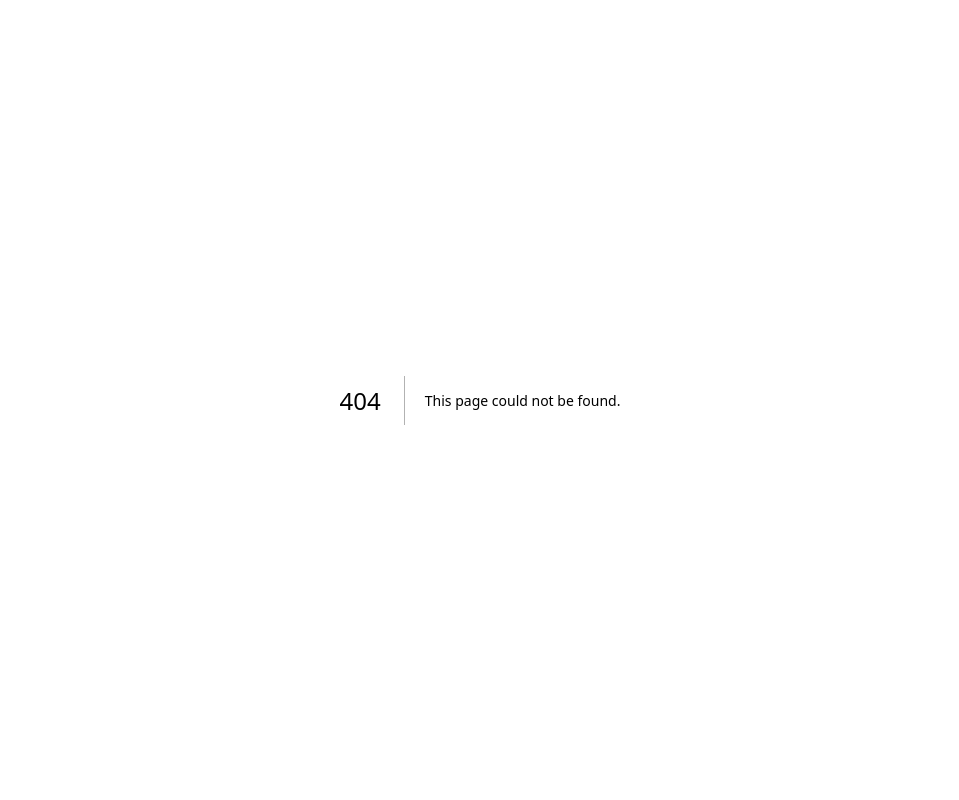
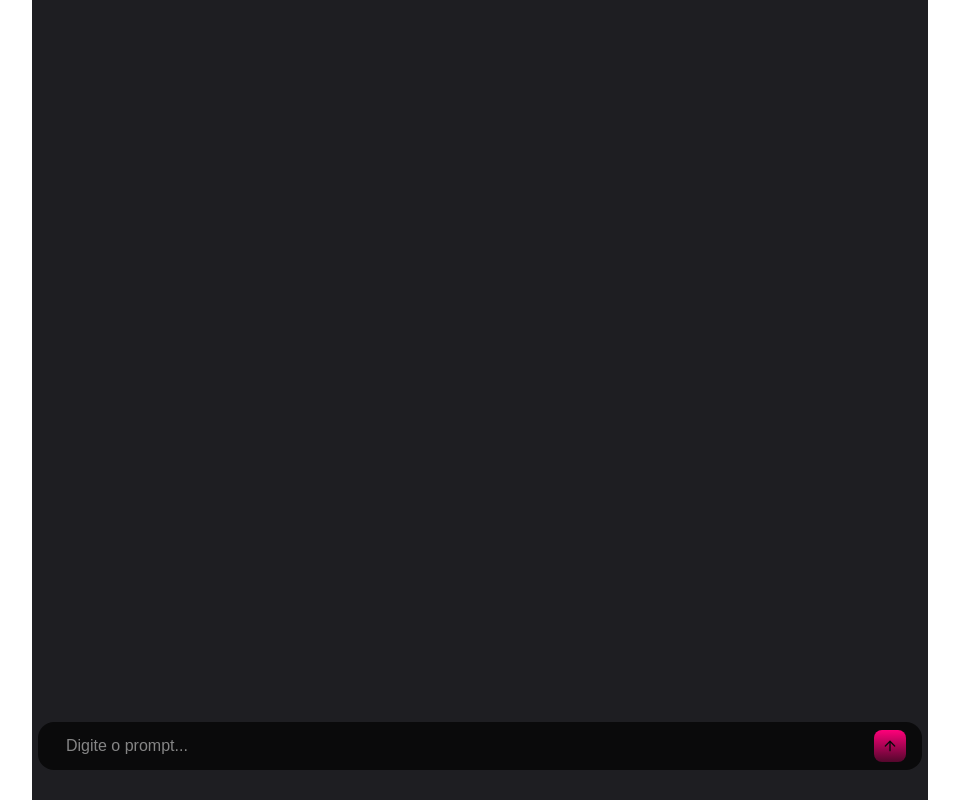
Before and after one commit to nicolasduarterj/Nooneurose, a Next.js app in the folder frontend/: page /chat in a window 1280 px wide. Before the commit this address had no page. Shown: the whole page, without its empty margins (160-1119 px from the left). Built offline with nearby package versions, Linux system fonts and the light colour scheme.

Commit message:
feat: adiciona a página de chat com IA
- Permite aguardar a chegada da mensagem do servidor.
- Utiliza os componentes de Chat.
- Define a interação entre componentes.

```diff
--- /dev/null
+++ b/frontend/app/chat/page.tsx
@@ -0,0 +1,63 @@
+"use client";
+
+import { useOptimistic, useState } from "react";
+import ChatForm from "@/components/ChatForm";
+import ChatMessageList from "@/components/ChatMessageList";
+import { Message } from "../types/message";
+
+export default function Chat() {
+    const [messages, setMessages] = useState<Array<Message>>([]);
+    const [optimisticMessages, addOptimistic] = useOptimistic(
+        messages,
+        (state, newItems: Message[]) => {
+            const filteredNewItems = newItems.filter(
+                (newItem) => !state.some((realItem) => realItem.id === newItem.id)
+            );
+            return [...state, ...filteredNewItems]
+        }
+    );
+
+    const handleSendMessage = async (message: string) => {
+        const tempId = Date.now();
+
+        const userMessage: Message = {
+            id: tempId,
+            content: message,
+            type: "user",
+            timestamp: Date.now()
+        };
+        const aiPlaceholder: Message = {
+            id: tempId + 1,
+            content: "Carregando...",
+            type: "ai",
+            timestamp: Date.now()
+        };
+
+        addOptimistic([userMessage, aiPlaceholder]);
+
+        try {
+            await new Promise((resolve) => setTimeout(resolve, 2000));
+            const newResponse = "Conteúdo vindo da IA";
+
+            setMessages((prev) => [
+                ...prev,
+                userMessage,
+                { ...aiPlaceholder, content: newResponse }
+            ]);
+
+        } catch (error) {
+            console.error(error);
+        }
+    };
+
+    return (
+        <main className="mx-auto h-screen w-[70vw] max-w-5xl bg-tertiary pt-1.5 px-1.5 pb-7.5 flex flex-col overflow-hidden">
+            <div className="min-h-0 flex-1">
+                <ChatMessageList messages={optimisticMessages} />
+            </div>
+            <div className="pt-7.5 shrink-0">
+                <ChatForm onSubmitMessage={handleSendMessage} />
+            </div>
+        </main>
+    )
+}
```
